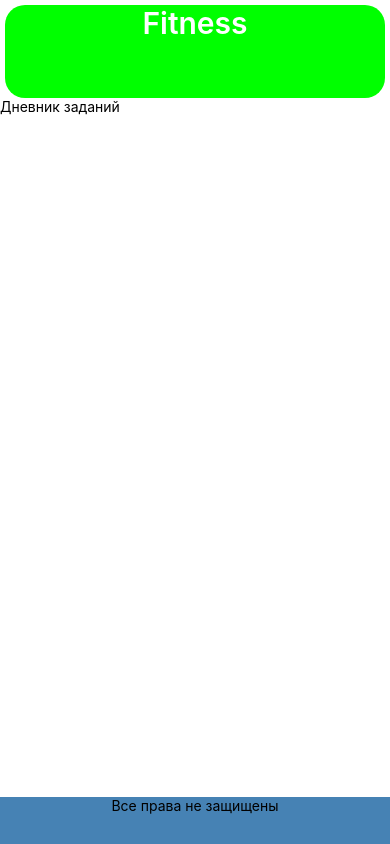
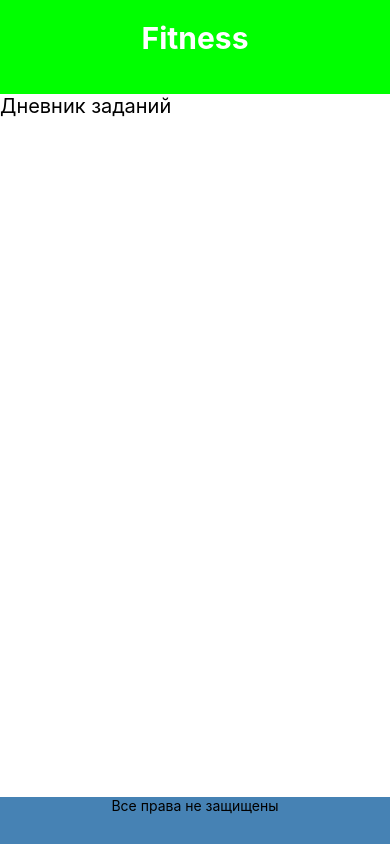
Before and after one commit to GitYchenik/fitness, a React Native app: screen / in a window 390 px wide. Built offline with nearby package versions, Linux system fonts and the light colour scheme.

Commit message:
Update -я все сломал (переделал) -убрал округление (выглядит ужастно) -убрал отстопы всего блока -добавил отступы внури блока

```diff
--- a/App.js
+++ b/App.js
@@ -20,25 +20,21 @@ const Start = () => {
 const styles = StyleSheet.create({
   header: {
     flex: 2,
-    backgroundColor: '#00FF00',
-    borderRadius: '20px',
-    marginTop: '5px',
-    marginLeft: '5px',
-    marginRight: '5px'
-
+    backgroundColor: '#00FF00'
   },
   headerText: {
     fontSize: 30,
     color: 'white',
     textAlign: 'center',
-    fontWeight: '600'
+    fontWeight: 'bold',
+    paddingTop: 20
   },
   main: {
     flex: 15,
     backgroundColor: 'white'
   },
   mainText: {
-
+    fontSize: 20
   },
   footer: {
     flex: 1,
@@ -47,8 +43,7 @@ const styles = StyleSheet.create({
   footerText: {
     textAlign: 'center'
   }
-});
-
+})
 
 
 export default Start;
```
